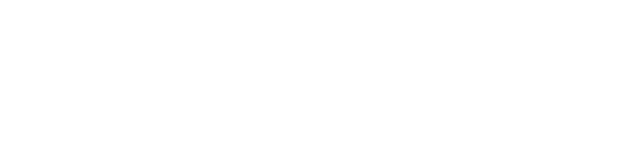
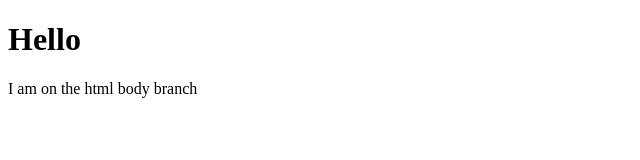
Before and after one commit to mparkcode/git_branch_solo_fsai, a plain HTML site: page index.html in a window 1280 px wide. Shown: the whole page, without its empty margins (0-640 px from the left). Drawn offline with Linux system fonts and the light colour scheme.

Commit message:
add: added text to index

```diff
--- a/index.html
+++ b/index.html
@@ -6,6 +6,8 @@
     <title>Document</title>
 </head>
 <body>
+    <h1>Hello</h1>
+    <p>I am on the html body branch</p>
 
 </body>
 </html>
```
